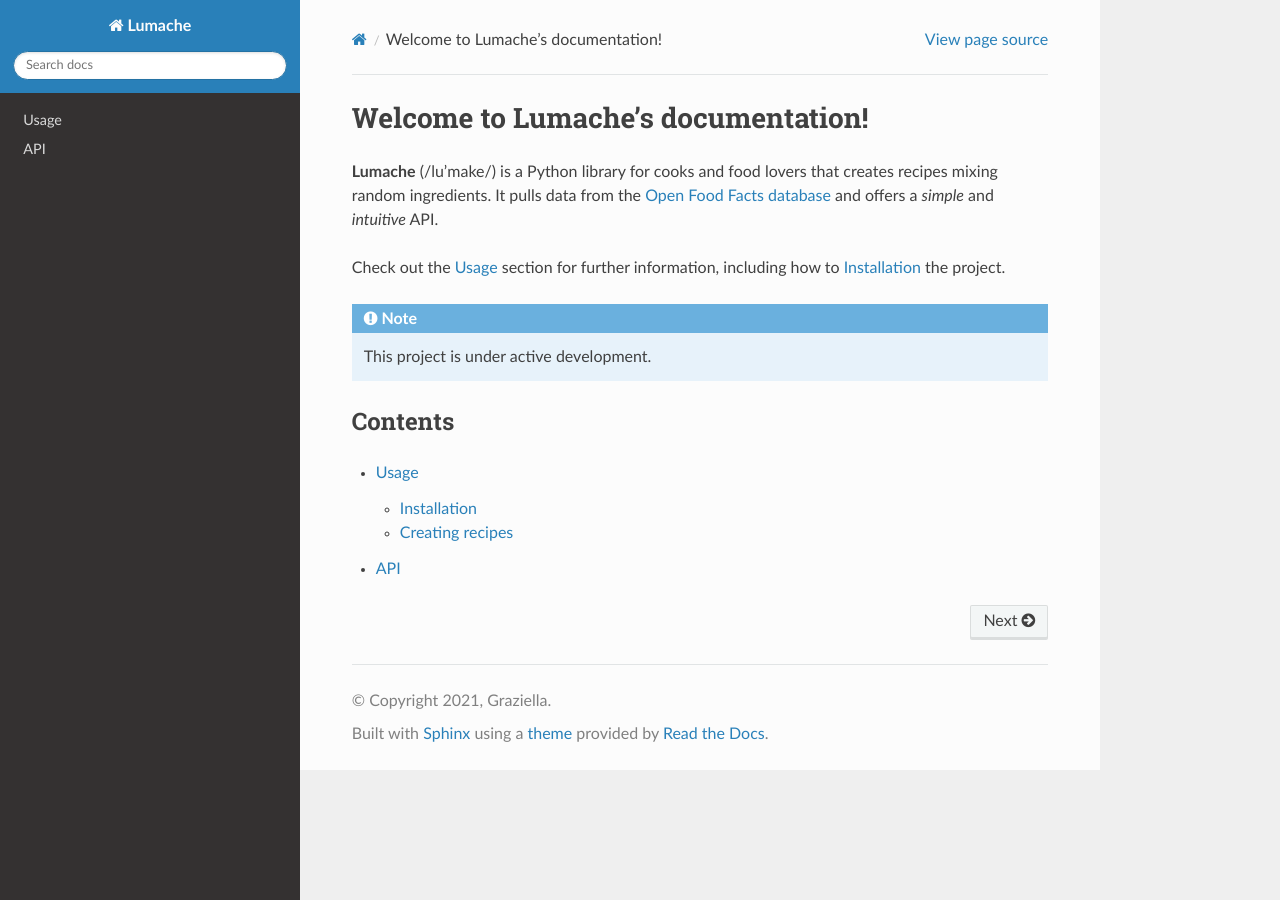
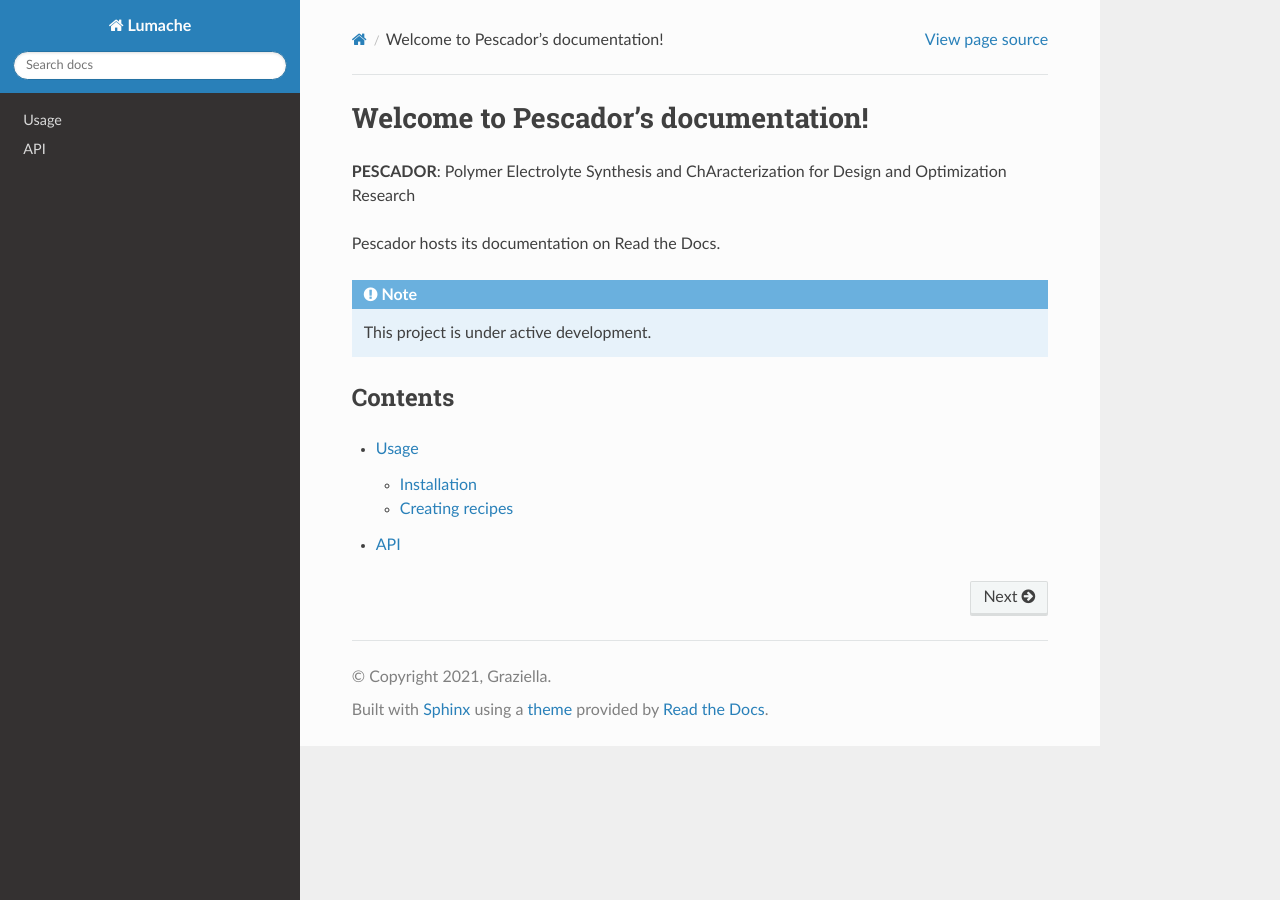
Before and after one commit to mat-fox/pescador, a Sphinx documentation site: the page built from docs/source/index.rst, in a window 1280 px wide. Built offline with Sphinx 7.4.7 and the Read the Docs theme 3.1.0, drawn with Linux system fonts in a browser that asks for light colours.

Commit message:
Update index.rst

```diff
--- a/docs/source/index.rst
+++ b/docs/source/index.rst
@@ -1,13 +1,9 @@
-Welcome to Lumache's documentation!
+Welcome to Pescador's documentation!
 ===================================
 
-**Lumache** (/lu'make/) is a Python library for cooks and food lovers
-that creates recipes mixing random ingredients.
-It pulls data from the `Open Food Facts database <https://world.openfoodfacts.org/>`_
-and offers a *simple* and *intuitive* API.
+**PESCADOR**: Polymer Electrolyte Synthesis and ChAracterization for Design and Optimization Research
 
-Check out the :doc:`usage` section for further information, including
-how to :ref:`installation` the project.
+Pescador hosts its documentation on Read the Docs.
 
 .. note::
 
```
